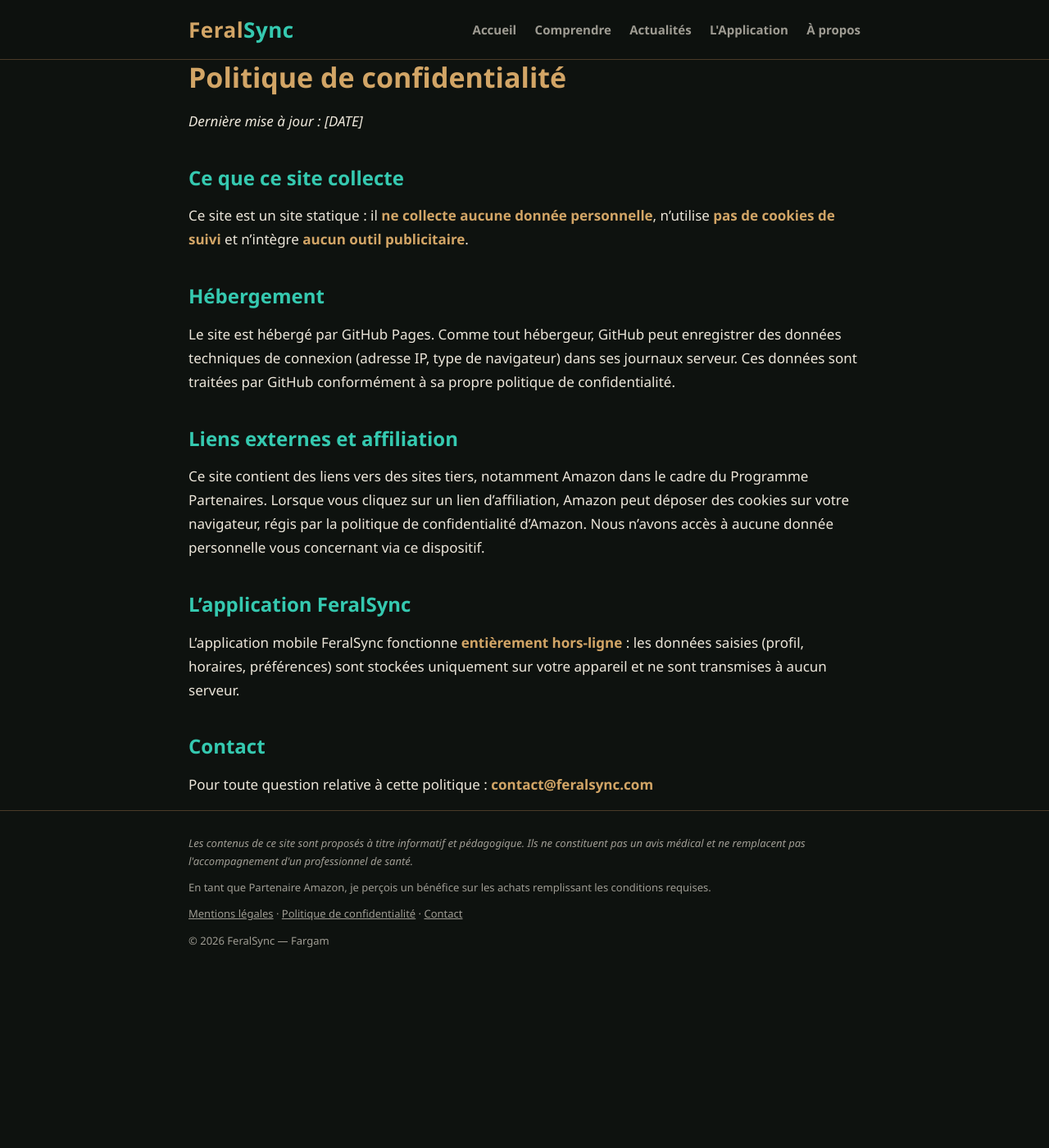
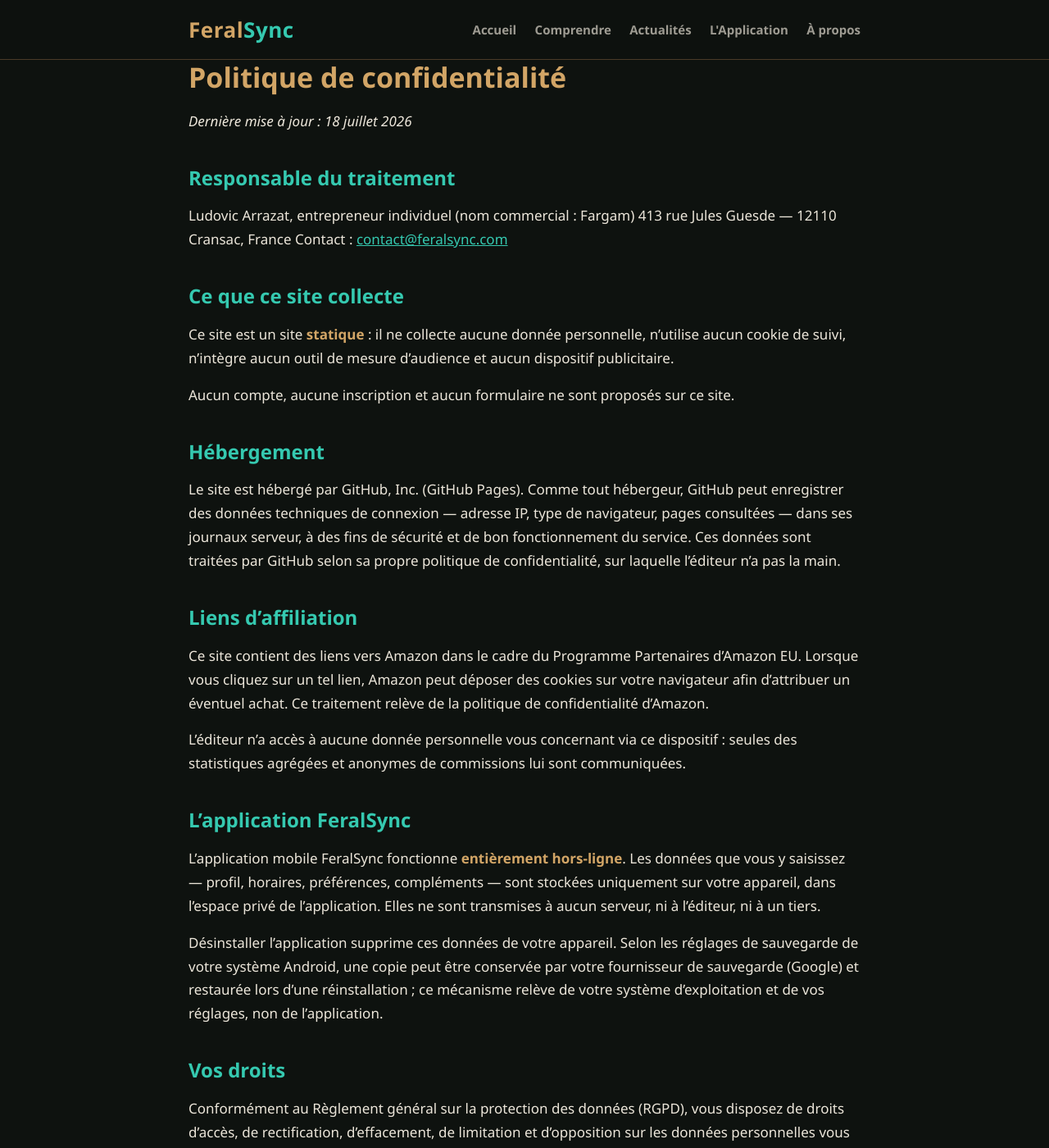
Before and after one commit to odul12700-boop/feralsync-site, a Jekyll site: the page built from confidentialite.md, in a window 1280 px wide and 1400 px high. Shown: the whole window at 82% size. Built offline with Jekyll 4.4.1, drawn with Linux system fonts in a browser that asks for light colours; some of the changed text lies outside the part shown.

Commit message:
Add files via upload

```diff
--- a/confidentialite.md
+++ b/confidentialite.md
@@ -1,39 +1,80 @@
 ---
 layout: default
 title: Politique de confidentialité
+description: "Politique de confidentialité du site feralsync.com et de l'application FeralSync."
 permalink: /confidentialite/
 ---
 
 # Politique de confidentialité
 
-*Dernière mise à jour : [DATE]*
+*Dernière mise à jour : 18 juillet 2026*
+
+## Responsable du traitement
+
+Ludovic Arrazat, entrepreneur individuel (nom commercial : Fargam)
+413 rue Jules Guesde — 12110 Cransac, France
+Contact : [contact@feralsync.com](mailto:contact@feralsync.com)
 
 ## Ce que ce site collecte
 
-Ce site est un site statique : il **ne collecte aucune donnée personnelle**,
-n'utilise **pas de cookies de suivi** et n'intègre **aucun outil publicitaire**.
+Ce site est un site **statique** : il ne collecte aucune donnée personnelle,
+n'utilise aucun cookie de suivi, n'intègre aucun outil de mesure d'audience et
+aucun dispositif publicitaire.
+
+Aucun compte, aucune inscription et aucun formulaire ne sont proposés sur ce
+site.
 
 ## Hébergement
 
-Le site est hébergé par GitHub Pages. Comme tout hébergeur, GitHub peut
-enregistrer des données techniques de connexion (adresse IP, type de
-navigateur) dans ses journaux serveur. Ces données sont traitées par GitHub
-conformément à sa propre politique de confidentialité.
+Le site est hébergé par GitHub, Inc. (GitHub Pages). Comme tout hébergeur,
+GitHub peut enregistrer des données techniques de connexion — adresse IP, type
+de navigateur, pages consultées — dans ses journaux serveur, à des fins de
+sécurité et de bon fonctionnement du service. Ces données sont traitées par
+GitHub selon sa propre politique de confidentialité, sur laquelle l'éditeur
+n'a pas la main.
 
-## Liens externes et affiliation
+## Liens d'affiliation
 
-Ce site contient des liens vers des sites tiers, notamment Amazon dans le cadre
-du Programme Partenaires. Lorsque vous cliquez sur un lien d'affiliation, Amazon
-peut déposer des cookies sur votre navigateur, régis par la politique de
-confidentialité d'Amazon. Nous n'avons accès à aucune donnée personnelle vous
-concernant via ce dispositif.
+Ce site contient des liens vers Amazon dans le cadre du Programme Partenaires
+d'Amazon EU. Lorsque vous cliquez sur un tel lien, Amazon peut déposer des
+cookies sur votre navigateur afin d'attribuer un éventuel achat. Ce traitement
+relève de la politique de confidentialité d'Amazon.
+
+L'éditeur n'a accès à aucune donnée personnelle vous concernant via ce
+dispositif : seules des statistiques agrégées et anonymes de commissions lui
+sont communiquées.
 
 ## L'application FeralSync
 
-L'application mobile FeralSync fonctionne **entièrement hors-ligne** : les
-données saisies (profil, horaires, préférences) sont stockées uniquement sur
-votre appareil et ne sont transmises à aucun serveur.
+L'application mobile FeralSync fonctionne **entièrement hors-ligne**. Les
+données que vous y saisissez — profil, horaires, préférences, compléments —
+sont stockées uniquement sur votre appareil, dans l'espace privé de
+l'application. Elles ne sont transmises à aucun serveur, ni à l'éditeur, ni à
+un tiers.
 
-## Contact
+Désinstaller l'application supprime ces données de votre appareil. Selon les
+réglages de sauvegarde de votre système Android, une copie peut être conservée
+par votre fournisseur de sauvegarde (Google) et restaurée lors d'une
+réinstallation ; ce mécanisme relève de votre système d'exploitation et de vos
+réglages, non de l'application.
 
-Pour toute question relative à cette politique : **{{ site.email }}**
+## Vos droits
+
+Conformément au Règlement général sur la protection des données (RGPD), vous
+disposez de droits d'accès, de rectification, d'effacement, de limitation et
+d'opposition sur les données personnelles vous concernant.
+
+Le site ne collectant aucune donnée personnelle et l'application les
+conservant uniquement sur votre appareil, l'éditeur ne détient en pratique
+aucune donnée vous concernant. Pour toute question, vous pouvez néanmoins le
+contacter à [contact@feralsync.com](mailto:contact@feralsync.com).
+
+Vous avez également le droit d'introduire une réclamation auprès de la
+Commission nationale de l'informatique et des libertés (CNIL),
+[www.cnil.fr](https://www.cnil.fr).
+
+## Modification de cette politique
+
+Cette politique peut être mise à jour pour refléter des évolutions du site ou
+de l'application. La date de dernière mise à jour figure en haut de cette
+page.
```
Also changed, not shown: mentions-legales.md (+55 -22 lines).
